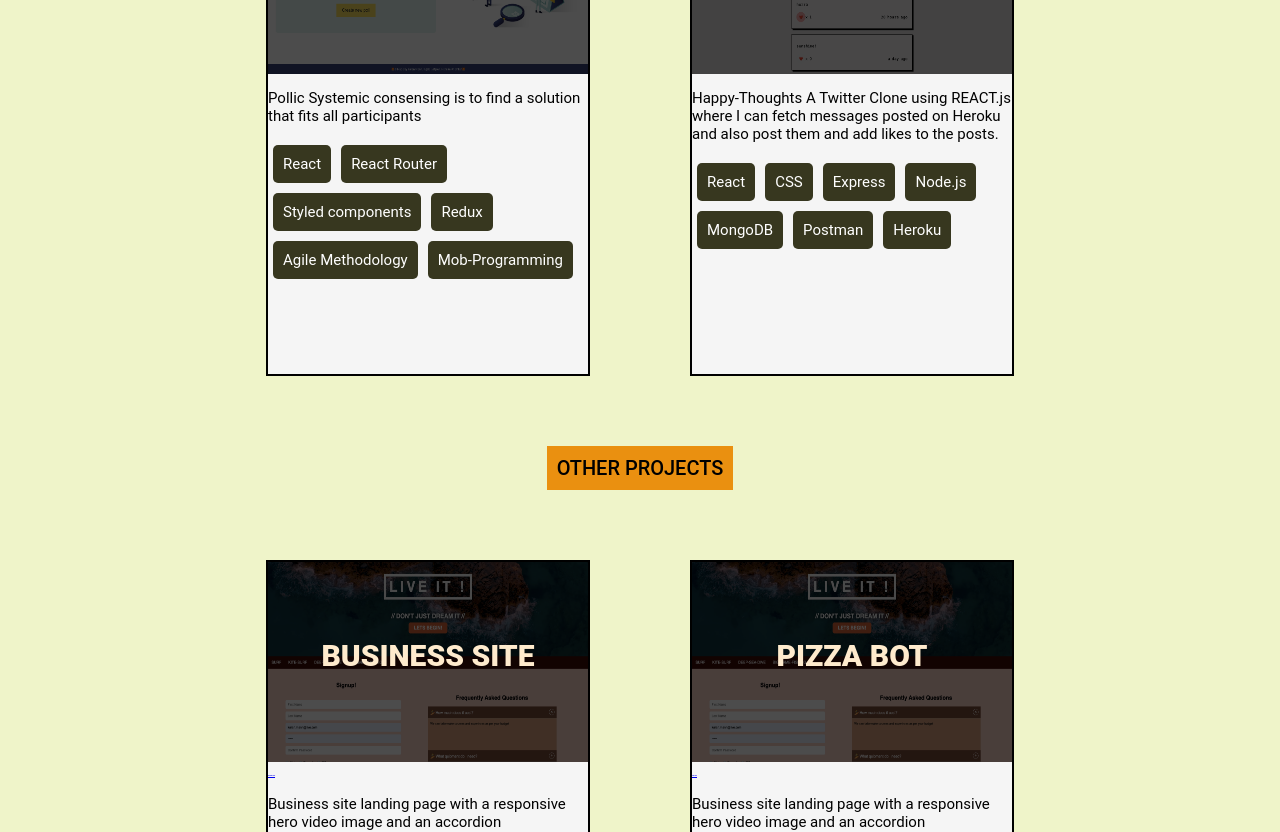
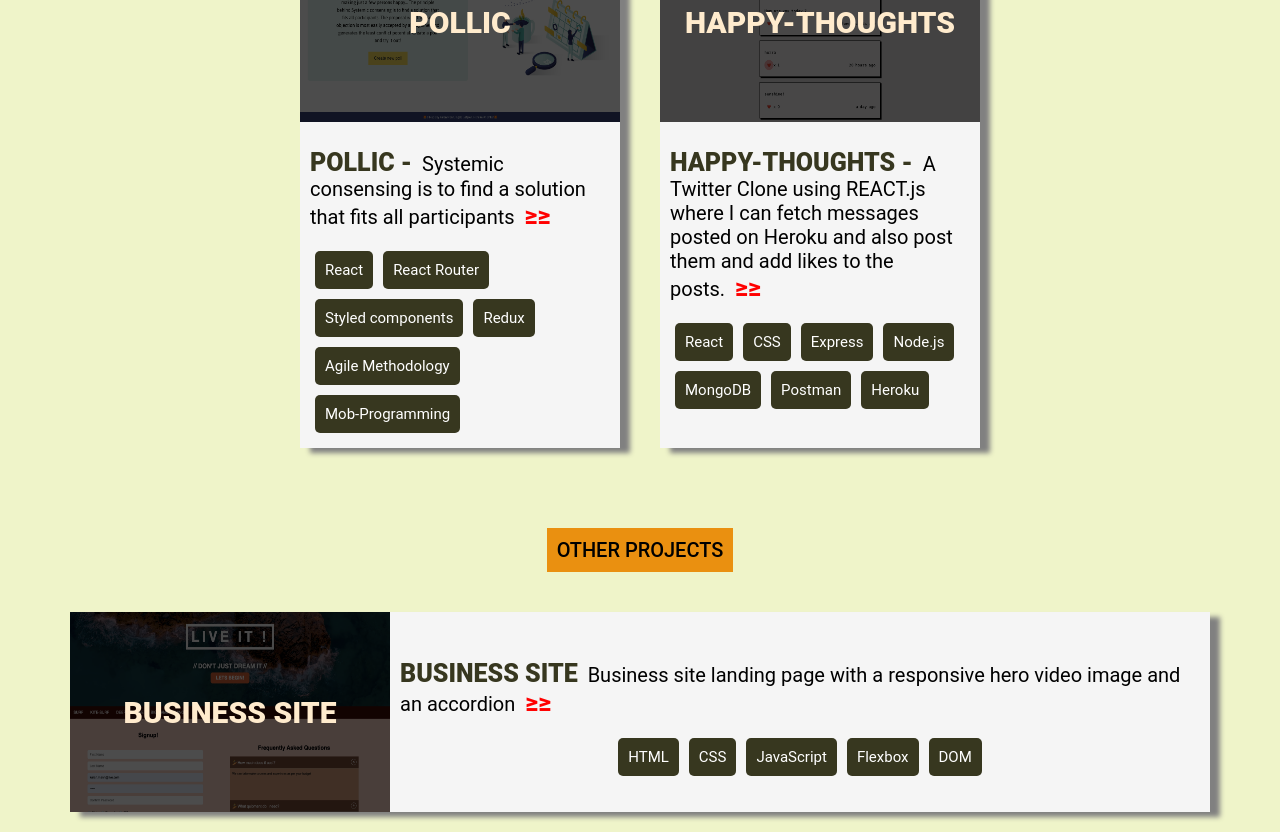
Before and after one commit to karanmann/portfolio-react, a React (Create React App) app in the folder frontend/: page / in a window 1280 px wide. Shown: the part 1400-2232 px from the top of the page. Built offline with nearby package versions, Linux system fonts and the light colour scheme.

Commit message:
MVP Done - Need to change from sass to Styled Components

```diff
--- a/frontend/src/components/projects/FeaturedProjects.js
+++ b/frontend/src/components/projects/FeaturedProjects.js
@@ -1,35 +1,51 @@
 import React from 'react';
 
-import '../../lib/styles/featuredProjects.scss'
+import {
+  CardsContainer,
+  Card,
+  ImageContainer,
+  Image,
+  ImageOverlay,
+  ImageTitle,
+  CardDetailsContainer,
+  CardTextContainer,
+  DetailsTitle,
+  DetailsDescription,
+  DetailsLink,
+  CardTechContainer,
+  CardTech} from '../../lib/styles/styled'
 
 export const FeaturedProjects = ({featuredProjects}) => {
   return (
-    <div className='featured-projects-container'>
+    <CardsContainer>
       {featuredProjects.map(myProject => {
         return (
-          <section className='featured-projects-card' key={myProject.title}>
-            <div className='featured-card-image-container'>
-              <a className='featured-card-image-hover' href={myProject.live_url}>
-                <div className='featured-card-image-overlay'>
-                  <p className='featured-card-title'>{myProject.title}</p>
-                </div>
-                <img className='featured-card-image' src={myProject.image_url} alt=""/>
+           <Card key={myProject.title}>
+            <ImageContainer>
+              <a href={myProject.live_url}>
+                <ImageOverlay>
+                  <ImageTitle>{myProject.title}</ImageTitle>
+                </ImageOverlay>
+                <Image src={myProject.image_url} alt=""/>
               </a>
-            </div>
-            <div className='featured-card-detail-container'>
-              <div className='featured-card-description'>
-                <p>{myProject.title} {myProject.description}</p>
-                <div className='featured-card-tech-wrapper'>
-                {myProject.techs.map(mytech => <p className='featured-card-tech'>{mytech}</p>
+            </ImageContainer>
+            <CardDetailsContainer>
+              <p>
+                <DetailsTitle>{myProject.title} -</DetailsTitle>
+                <DetailsDescription>{myProject.description}</DetailsDescription>
+                <span>
+                  <DetailsLink href={myProject.live_url}>≥≥</DetailsLink>
+                </span>
+              </p>
+              <CardTechContainer>
+                {myProject.techs.map(mytech => <CardTech>{mytech}</CardTech>
                 )}
-                </div>
-              </div>
-            </div>
-          </section>
+              </CardTechContainer>
+            </CardDetailsContainer>
+          </Card>
         )
       })
       }
-
-    </div>
+    </CardsContainer>
   )
 }
--- a/frontend/src/components/projects/OtherProjects.js
+++ b/frontend/src/components/projects/OtherProjects.js
@@ -1,40 +1,47 @@
-
-import '../../lib/styles/otherProjects.scss'
+import {
+  OtherCardsContainer,
+  OtherCard,
+  OtherImageContainer,
+  Image,
+  ImageOverlay,
+  ImageTitle,
+  OtherCardDetailsContainer,
+  DetailsTitle,
+  DetailsDescription,
+  DetailsLink,
+  CardTechContainer,
+  CardTech} from '../../lib/styles/styled'
 
 export const OtherProjects = ({otherProjects}) => {
   return (
-     <div className='featured-projects-container'>
+    <OtherCardsContainer>
       {otherProjects.map(myProject => {
         return (
-          <section className='featured-projects-card' key={myProject.title}>
-            <div className='featured-card-image-container'>
-              <a className='featured-card-image-hover' href={myProject.live_url}>
-                <div className='featured-card-image-overlay'>
-                  <p className='featured-card-title'>{myProject.title}</p>
-                </div>
-                <img className='featured-card-image' src={myProject.image_url} alt=""/>
-              </a>
-            </div>
-            <div className='featured-card-detail-container'>
-              <div className='featured-card-description'>
-
-                <a className='featured-card-description-title' href={myProject.live_url}>
-                  {myProject.title}
-                </a>
-                <p className='featured-card-long-description'>{myProject.description}</p>
-                <a className='featured-card-description-title' href={myProject.live_url}>≥≥</a>
-              </div>
-
-              <div className='featured-card-tech-wrapper'>
-                {myProject.techs.map(mytech => <p className='featured-card-tech'>{mytech}</p>
-                )}
-              </div>
-            </div>
-          </section>
-        )
-      })
+        <OtherCard key={myProject.title}>
+          <OtherImageContainer>
+            <a href={myProject.live_url}>
+              <ImageOverlay>
+                <ImageTitle>{myProject.title}</ImageTitle>
+              </ImageOverlay>
+              <Image src={myProject.image_url} alt=""/>
+            </a>
+          </OtherImageContainer>
+          <OtherCardDetailsContainer>
+            <p>
+              <DetailsTitle>{myProject.title}</DetailsTitle>
+              <DetailsDescription>{myProject.description}</DetailsDescription>
+              <span>
+                <DetailsLink className='featured-card-description-title' href={myProject.live_url}>≥≥</DetailsLink>
+              </span>
+            </p>
+            <CardTechContainer>
+              {myProject.techs.map(mytech => <CardTech>{mytech}</CardTech>
+              )}
+            </CardTechContainer>
+          </OtherCardDetailsContainer>
+        </OtherCard>
+        )})
       }
-
-    </div>
+    </OtherCardsContainer>
   )
 }
--- a/frontend/src/lib/styles/FeaturedProjects.scss
+++ b/frontend/src/lib/styles/FeaturedProjects.scss
@@ -1,19 +1,19 @@
 @use 'theme';
 
 .featured-projects-container {
-  display: flex;
-  flex-direction: row;
-  flex-wrap: wrap;
-  justify-content: space-evenly;
+  // display: flex;
+  // flex-direction: row;
+  // flex-wrap: wrap;
+  // justify-content: space-evenly;
 
   .featured-projects-card {
-    display: flex;
-    flex-direction: column;
-    width: 320px;
-    height: 500px;
-    border: 2px solid black;
-    background-color: whitesmoke;
-    margin: 50px;
+    // display: flex;
+    // flex-direction: column;
+    // width: 320px;
+    // height: 500px;
+    // border: 2px solid black;
+    // background-color: whitesmoke;
+    // margin: 50px;
     .featured-card-image-container {
       .featured-card-image-hover {
         display: flex;
@@ -37,10 +37,10 @@
           background-color: transparent;
         }
 
-        .featured-card-image{
-          height: 200px;
-          width: 320px;
-        }
+        // .featured-card-image{
+        //   height: 200px;
+        //   width: 320px;
+        // }
 
         .featured-card-title {
           position: absolute;
--- a/frontend/src/lib/styles/projects.scss
+++ b/frontend/src/lib/styles/projects.scss
@@ -5,7 +5,7 @@
   display: flex;
   flex-direction: column;
   align-items: center;
-  // padding: 20px 0;
+  padding: 40px 0;
 
   .projects-title {
     background-color: theme.$title-background;
--- /dev/null
+++ b/frontend/src/lib/styles/styled.js
@@ -0,0 +1,147 @@
+import styled from 'styled-components/macro'
+
+// PROJECTS & OTHER PROJECTS
+
+export const CardsContainer = styled.section`
+  display: flex;
+  flex-direction: row;
+  flex-wrap: wrap;
+  justify-content: center;
+  padding: 40px 0;
+`
+
+export const Card = styled.section `
+  display: flex;
+  flex-direction: column;
+  width: 320px;
+  height: auto;
+  background-color: whitesmoke;
+  margin: 20px;
+  box-shadow: 10px 5px 5px grey;
+`
+
+export const ImageContainer = styled.div `
+  display: flex;
+  flex-direction: column;
+  width: 100%;
+  height: 200px;
+  background-color: whitesmoke;
+`
+
+export const Image = styled.img `
+  height: 200px;
+  width: 320px;
+`
+
+export const ImageOverlay = styled.div`
+  display: flex;
+  align-items: center;
+  justify-content: center;
+  position: absolute;
+  background-color: rgba(0, 0, 0, 0.7);
+  transition: 0.5s ease;
+  height: 200px;
+  width:320px;
+
+  :hover {
+    background-color: transparent;
+  }
+`
+
+export const ImageTitle = styled.p`
+  font-size: 30px;
+  font-weight: 900;
+  text-decoration: none;
+  color: blanchedalmond;
+  text-transform: uppercase;
+
+  :hover {
+    color:transparent;
+  }
+`
+
+export const CardDetailsContainer = styled.div`
+display: flex;
+flex-direction: column;
+align-items: center;
+justify-content: center;
+padding: 10px
+`
+
+export const CardTextContainer = styled.p`
+ display: flex;
+ justify-content: flex-start;
+ align-items: center;
+`
+
+export const DetailsTitle = styled.span`
+  text-transform: uppercase;
+  font-size: 25px;
+  font-weight: 800;
+  color:  rgb(55,55,31);
+  padding-right: 10px
+`
+
+export const DetailsDescription = styled.span`
+  font-size: 20px;
+  font-weight: 200px
+`
+
+export const DetailsLink = styled.a`
+  color:  red;
+  text-decoration: none;
+  font-weight: 800;
+  font-size: 25px;
+  padding-left: 10px
+`
+
+export const CardTechContainer = styled.div`
+  display: flex;
+  flex-direction: row;
+  flex-wrap: wrap;
+  justify-content: flex-start
+`
+
+export const CardTech = styled.p `
+  background-color: rgb(55,55,31);
+  margin: 5px 5px;
+  color: white;
+  padding: 10px 10px;
+  font-size: 15px;
+  border-radius: 5px;
+`
+
+export const OtherCardsContainer = styled.div`
+  display: flex;
+  flex-direction: column;
+  align-items: flex-start;
+  width: 100%;
+`
+
+export const OtherCard = styled.section `
+  display: flex;
+  flex-direction: row;
+  height: auto;
+  background-color: whitesmoke;
+  margin: 20px;
+  box-shadow: 10px 5px 5px grey;
+`
+
+export const OtherImageContainer = styled.div `
+  display:none;
+  @media (min-width: 720px){
+  display:flex;
+  flex-direction: column;
+  max-width: auto;
+  height: 200px;
+  background-color: whitesmoke;
+  }
+`
+export const OtherCardDetailsContainer = styled.div`
+display: flex;
+flex-direction: column;
+align-items: center;
+justify-content: center;
+padding: 10px;
+max-width: 800px;
+`
--- a/frontend/src/lib/styles/thoughtsCode.scss
+++ b/frontend/src/lib/styles/thoughtsCode.scss
@@ -10,6 +10,7 @@
     padding: 10px 10px;
     font-size: 20px;
     font-weight: 500;
+    margin-top: 40px;
   }
 
   .thougths-content-container{
--- a/frontend/src/projects.js
+++ b/frontend/src/projects.js
@@ -49,7 +49,7 @@ export const Data =
     {
       "title": "Pizza Bot",
       "description":"Business site landing page with a responsive hero video image and an accordion",
-      "image_url": "./projects/business-site.png",
+      "image_url": "./projects/karsan-pizza.png",
       "live_url": "https://business-adventure.netlify.app/",
       "techs": [
         "HTML",
```
Also changed, not shown: 1 other file (tests, documents, lock files or other folders).
